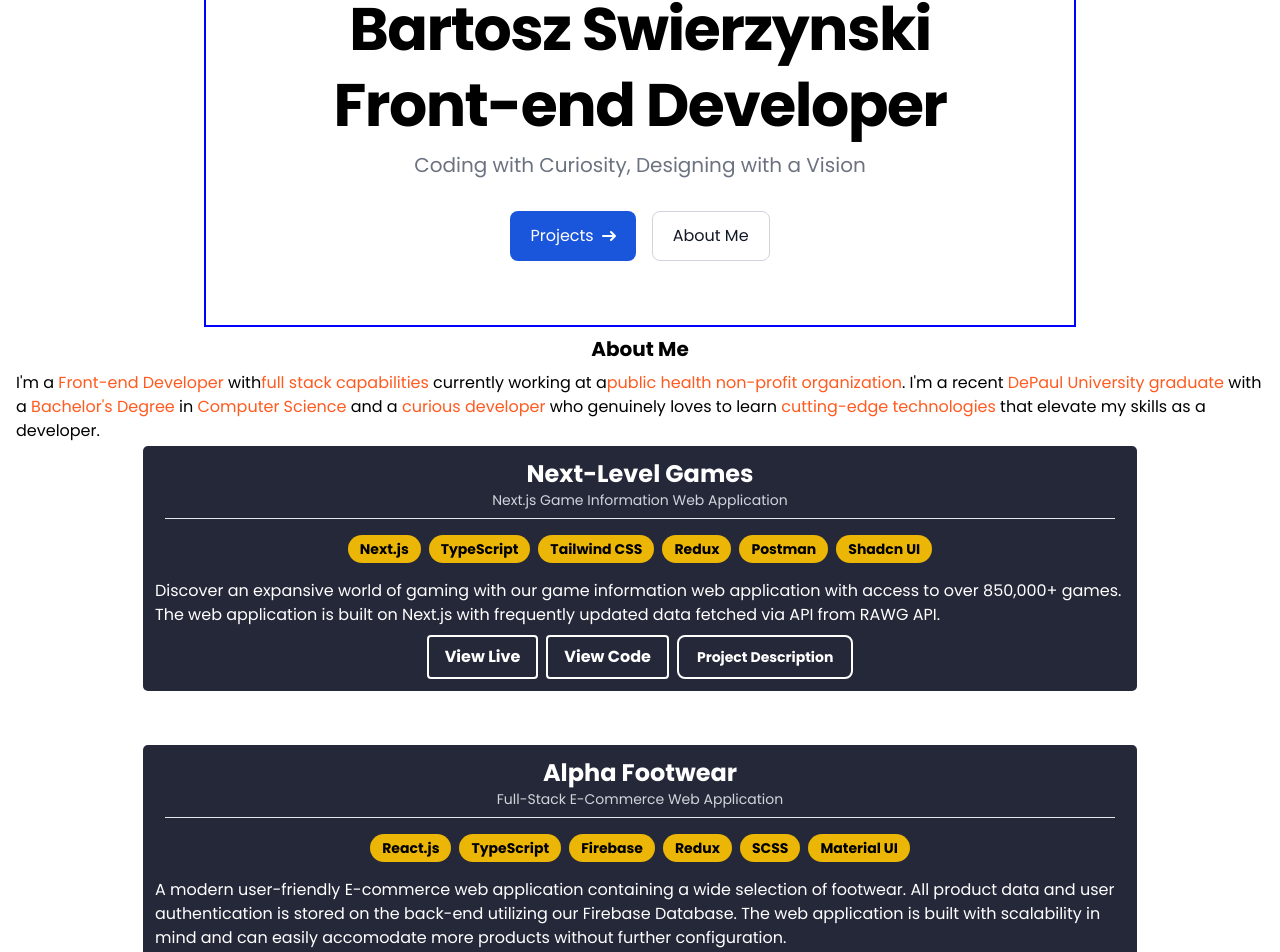
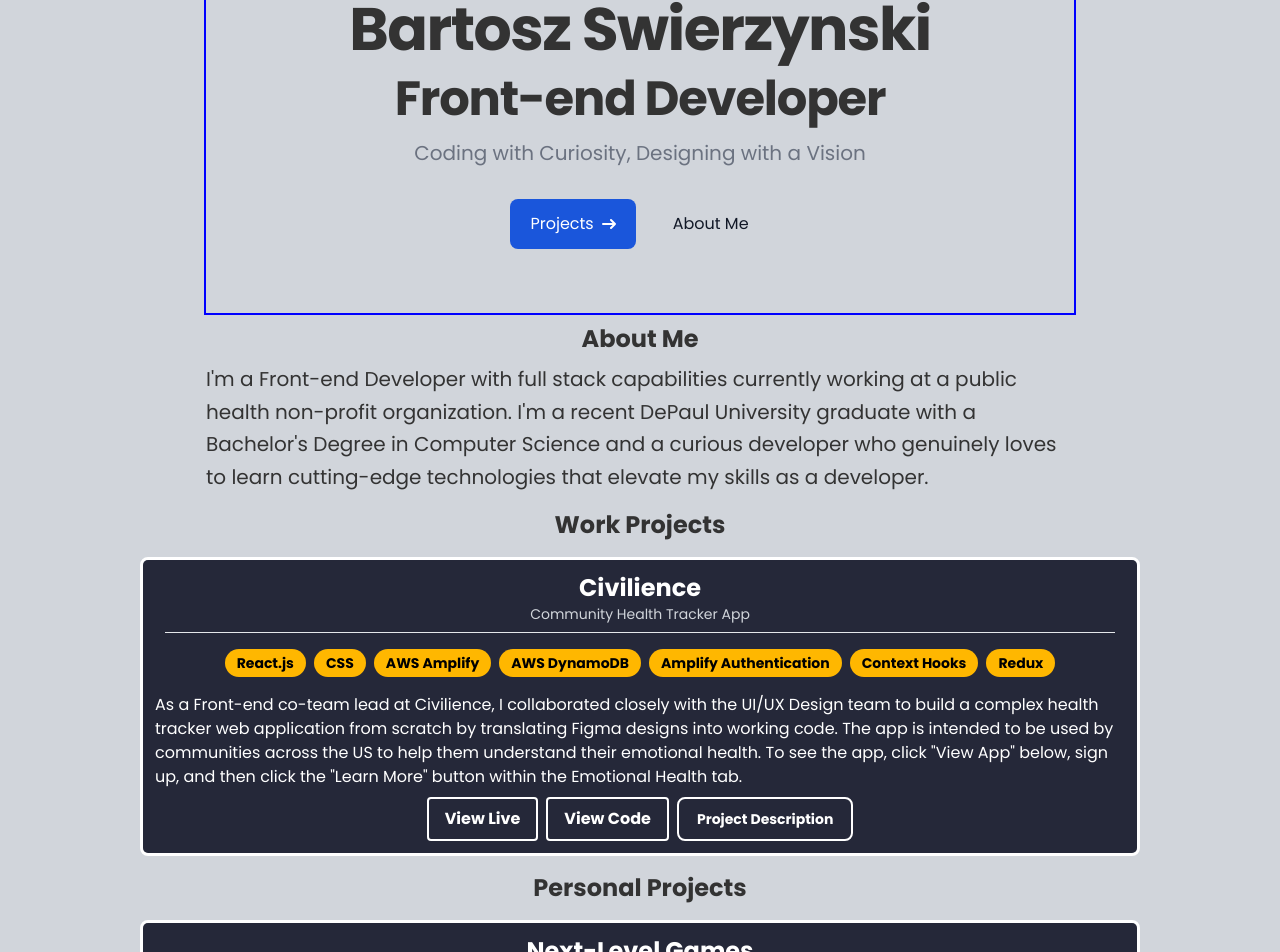
Before and after one commit to bartswierz/portfolio-website-updated, a Next.js app: page / in a window 1280 px wide. Shown: the part 155-1107 px from the top of the page. Built offline with nearby package versions, Linux system fonts and the light colour scheme.

Commit message:
config file naming changed and design changed for navbar and hero section

```diff
--- a/src/app/components/About.tsx
+++ b/src/app/components/About.tsx
@@ -1,15 +1,15 @@
 const About = () => {
   return (
-    <div className="dark:text-white">
-      <h2 className="text-xl font-bold text-center my-2">About Me</h2>
-      <p>
-        I&apos;m a <span className="text-orange-500">Front-end Developer</span> with
-        <span className="text-orange-500">full stack capabilities</span> currently working at a
-        <span className="text-orange-500">public health non-profit organization</span>. I&apos;m a recent
-        <span className="text-orange-500"> DePaul University graduate</span> with a{" "}
-        <span className="text-orange-500">Bachelor&apos;s Degree</span> in
-        <span className="text-orange-500"> Computer Science</span> and a <span className="text-orange-500">curious developer</span> who
-        genuinely loves to learn <span className="text-orange-500">cutting-edge technologies</span> that elevate my skills as a
+    <div className="dark:text-white max-w-[868px]">
+      <h2 className="text-2xl font-bold text-center my-2">About Me</h2>
+      <p className="leading-relaxed text-xl">
+        I&apos;m a <span className="dark:text-dark">Front-end Developer</span> with
+        <span className="dark:text-dark"> full stack capabilities</span> currently working at a
+        <span className="dark:text-dark"> public health non-profit organization</span>. I&apos;m a recent
+        <span className="dark:text-dark"> DePaul University graduate</span> with a{" "}
+        <span className="dark:text-dark">Bachelor&apos;s Degree</span> in
+        <span className="dark:text-dark"> Computer Science</span> and a <span className="dark:text-dark">curious developer</span> who
+        genuinely loves to learn <span className="dark:text-dark">cutting-edge technologies</span> that elevate my skills as a
         developer.
       </p>
     </div>
--- a/src/app/components/Content/ContentButtons.tsx
+++ b/src/app/components/Content/ContentButtons.tsx
@@ -17,7 +17,7 @@
 const ContentButtons = ({ liveURL, githubURL, accordionObj }: ContentButtonsProps) => {
   return (
     <div className="flex justify-center items-center gap-2">
-      <Button text="View Live" buttonType="link" link={liveURL && liveURL} />
+      {liveURL && <Button text="View Live" buttonType="link" link={liveURL} />}
       <Button text="View Code" buttonType="link" link={githubURL && githubURL} />
 
       {/* TODO - pass along accordingObj */}
--- a/src/app/components/Hero.tsx
+++ b/src/app/components/Hero.tsx
@@ -3,15 +3,16 @@
   return (
     <section className="dark:bg-gray-900">
       <div className="b py-8 px-4 mx-auto max-w-screen-xl text-center lg:py-16">
-        <h1 className="mb-4 text-4xl font-extrabold tracking-tight leading-none text-gray-900- md:text-5xl lg:text-6xl dark:text-white">
+        <h1 className="mb-4 text-4xl font-extrabold tracking-tight leading-none  md:text-5xl lg:text-6xl dark:text-dark">
           Bartosz Swierzynski
           {/* Who you gonna call? GHOST BOO-STERS */}
         </h1>
-        <h1 className="mb-4 text-2xl font-extrabold tracking-tight leading-none text-gray-900- md:text-5xl lg:text-6xl dark:text-white">
+        <h1 className="mb-4 text-2xl font-extrabold tracking-tight leading-none text-gray-900- md:text-5xl lg:text-5xl dark:text-dark">
           Front-end Developer
         </h1>
         <p className="mb-8 text-lg font-normal text-gray-500 lg:text-xl sm:px-16 lg:px-48 dark:text-gray-400">
-          Coding with Curiosity, Designing with a Vision
+          <span className="dark:text-dark">Coding</span> with <span className="dark:text-dark">Curiosity</span>,{" "}
+          <span className="dark:text-dark">Designing</span> with a <span className="dark:text-dark">Vision</span>
         </p>
         <div className="flex flex-col space-y-4 sm:flex-row sm:justify-center sm:space-y-0 sm:space-x-4">
           <a
--- /dev/null
+++ b/src/app/components/ProjectHeading.tsx
@@ -0,0 +1,9 @@
+interface ProjectHeadingProps {
+  text: string;
+}
+
+const ProjectHeading = ({ text }: ProjectHeadingProps) => {
+  return <h2 className="dark:text-white text-2xl font-semibold my-4 text-wrap text-center">{text}</h2>;
+};
+
+export default ProjectHeading;
--- a/src/app/components/ProjectList.tsx
+++ b/src/app/components/ProjectList.tsx
@@ -10,7 +10,7 @@
 const ProjectList = ({ list }: ProjectListProps) => {
   // console.log("list", list);
   return (
-    <div className="flex flex-col w-full max-w-[1000px] max-w-[60vw]- gap-12 text-white">
+    <div className="flex flex-col w-full max-w-[1000px] gap-12 text-white">
       {list.map((project) => (
         <Project data={project} key={project.id} />
       ))}
--- a/src/app/constants/index.ts
+++ b/src/app/constants/index.ts
@@ -2,7 +2,7 @@
 // import "../../../public/assets/images";
 // import "./assets/images";
 
-const NextLevelProject: ProjectData = {
+const nextLevelProject: ProjectData = {
   id: 1,
   header: "Next-Level Games",
   subheader: "Next.js Game Information Web Application",
@@ -29,7 +29,7 @@
   },
 };
 
-const AlphaFootwearProject: ProjectData = {
+const alphaFootwearProject: ProjectData = {
   id: 2,
   header: "Alpha Footwear",
   subheader: "Full-Stack E-Commerce Web Application",
@@ -56,7 +56,7 @@
   },
 };
 
-const TrailHawk: ProjectData = {
+const trailHawkProject: ProjectData = {
   id: 3,
   header: "Trailhawk",
   subheader: "Hiking & State Park Map App",
@@ -64,7 +64,7 @@
   description:
     "If youre an avid hiker or just looking for a new adventure, Trailhawk is the perfect app for you. Trailhawk lets you discover the best of the U.S. State Parks and National Parks. From casual hiking trails to treks spanning over 2000 miles, Trailhawk has you covered.",
   liveURL: "https://trailhawk.netlify.app/",
-  githubURL: "https://github.com/bartswierz/employee-records",
+  githubURL: "https://github.com/bartswierz/map-search",
   accordionObj: {
     description:
       "This Trailhawk web application is a map app built using React, Tailwind CSS, React-Leaflet, and Google Maps API. The app allows users to search for hiking trails and state parks in the United States with an autocomplete matching user input by filtering through our current 27 locations across the United States. The app is built with scalability in mind and can easily accomodate more data without further configuration. The app is deployed on Netlify and the code is hosted on GitHub.",
@@ -83,5 +83,60 @@
   },
 };
 
+const polarisProject: ProjectData = {
+  id: 4,
+  header: "Polaris",
+  subheader: "MERN Stack - Employee Database Management App",
+  technologyList: ["React.js", "Node.js", "Express.js", "MongoDB", "SCSS", "Material UI"],
+  description:
+    'MERN stack application containing employee record data with CRUD functionality. If you would like to run the application, please navigate to my github repository using the button below and read the "Getting Started" section of the documentation to set up your very own MongoDB and local environment!',
+  // liveURL: "",
+  githubURL: "https://github.com/bartswierz/employee-records",
+  accordionObj: {
+    description:
+      "The Polaris application is database management system built using the MERN stack (MongoDB, Express.js, Node.js, and React) that provides comprehensive CRUD (Create, Read, Update, Delete) functionality for managing employee data. My MERN stack application features a captivating space theme that adds an immersive and visually stunning experience for users. The highlight of this theme is an animated star background that gracefully traverses across the screen, creating a sense of movement and depth reminiscent of a space voyage.",
+    reason:
+      "I embarked on building this project with the primary goal of enhancing my skills and gaining hands-on experience with the MERN stack (MongoDB, Express.js, Node.js, and React). While I already had a solid understanding of React on the frontend, I recognized the importance of becoming well-rounded and proficient in backend development as well. This project provided the perfect opportunity to dive into backend technologies and become a stronger and more versatile developer overall.",
+    difficulties:
+      "As a front-end developer transitioning to full-stack development, my main challenge in building my MERN stack application was mastering Node.js and Express.js. Initially, understanding how to effectively setup the server side of the project proved to be the most difficult aspect. Debugging my server-side code took up a significant portion of the project's development phase. However, through dedicated research and experimentation, I gradually gained proficiency in debugging techniques, which led to a breakthrough. Over time, things started to click, and I found myself genuinely enjoying the process. Once the server-side foundation was established, the remainder of the project became more manageable, allowing me to focus on other aspects of development.",
+    features: [
+      "Implement an ordering option based on Position, Level, or Salary",
+      "Implement a raise button using a percentage of the current salary",
+    ], // for personal projects
+  },
+};
+
+const civilienceProject: ProjectData = {
+  id: 11,
+  header: "Civilience",
+  subheader: "Community Health Tracker App",
+  technologyList: ["React.js", "CSS", "AWS Amplify", "AWS DynamoDB", "Amplify Authentication", "Context Hooks", "Redux"],
+  description:
+    'As a Front-end co-team lead at Civilience, I collaborated closely with the UI/UX Design team to build a complex health tracker web application from scratch by translating Figma designs into working code. The app is intended to be used by communities across the US to help them understand their emotional health. To see the app, click "View App" below, sign up, and then click the "Learn More" button within the Emotional Health tab.',
+  liveURL: "https://www.civilience.app/",
+  githubURL: "https://civilience.social/solutions/",
+  accordionObj: {
+    description:
+      "This service helps users understand their emotional health by guiding them through a questionnaire and process screens to align their feelings and actions. It also provides community insights based on zipcode.",
+    reason:
+      "The Emotional Health Tracker (Feelings Flow Tracker) helps individuals and communities understand their emotional health through a daily survey that provides new vocabulary and aligns feelings and actions. It's designed to be used across the US and is part of the Civilience non-profit organization.",
+    difficulties:
+      "As newcomers to AWS, we had to read a lot of documentation and research to utilize its technologies. With the help of our supervisor, we used Amplify Authenticator and DynamoDB for data storage. Despite the slow process, we created a strong foundation based on Figma Designs. As a Front-end co-team lead, I managed task delegation and task quality using previous management skills. We divided the task list according to the codebase, avoiding overlap and meeting deadlines successfully.",
+    learned:
+      "At Civilience, I honed my team collaboration skills as a developer, working closely with UI/UX Design, Front-end, and Data Science teams on a constantly evolving app. As Frontend Co-team lead, I liaised with UI/UX leads to allocate tasks efficiently and improved my management skills. Regular cross-team meetings ensured everyone stayed aligned, addressed challenges, and shared updates. I also presented weekly front-end demos, answered questions, and assisted the UI/UX Design Team in building a mobile-friendly application by answering what is possible on the Front-end.",
+    contributions: [
+      "Built the foundation of the 5 Feelings Flow Questions & Summary Page as per the Figma designs",
+      "Redesigned the default Amplify Authenticator design to match the provided Figma Designs",
+      "Implemented modal screens for Glossary definitions",
+      "Implemented user form data submission to DynamoDB",
+      "Implemented React Context Hooks to work with form data",
+      "Implemented the Summary Page to display all user data from the five questions",
+      "Created custom data file of over 1500+ unique pieces of information to be used dynamically across the five questions",
+    ], // for work projects
+  },
+};
+
 // Place current and new projects into this array
-export const PersonalProjectList: ProjectData[] = [NextLevelProject, AlphaFootwearProject, TrailHawk];
+export const PersonalProjectList: ProjectData[] = [nextLevelProject, alphaFootwearProject, trailHawkProject, polarisProject];
+
+export const WorkProjectList: ProjectData[] = [civilienceProject];
--- a/src/app/layout.tsx
+++ b/src/app/layout.tsx
@@ -24,8 +24,8 @@
 // https://www.youtube.com/watch?v=optD7ns4ISQ - dark theme
 export default function RootLayout({ children }: { children: React.ReactNode }) {
   return (
-    <html lang="en" className="dark">
-      <body className={`${poppins.className} dark:bg-slate-900`}>
+    <html lang="en" className="dark text-primary">
+      <body className={`${poppins.className} bg-gray-300 dark:bg-slate-900`}>
         <Navbar_ />
         {/* <Providers> */}
         {/* <ThemeSwitcher /> */}
--- a/src/app/page.tsx
+++ b/src/app/page.tsx
@@ -5,22 +5,20 @@
 import Modal from "./components/Content/Modal";
 import Project from "./components/Project";
 import ProjectList from "./components/ProjectList";
-import { PersonalProjectList } from "./constants";
+import { PersonalProjectList, WorkProjectList } from "./constants";
+import ProjectHeading from "./components/ProjectHeading";
 
 export default function Home() {
   return (
     <main className="flex min-h-screen flex-col items-center p-4">
       <Hero />
       <About />
-      {/* TODO - project component containing images, content component, and modal for each of the projects */}
-      {/* <div className="bg-green-500"> */}
-      {/* Next Level Games */}
+
+      <ProjectHeading text="Work Projects" />
+      <ProjectList list={WorkProjectList} />
+
+      <ProjectHeading text="Personal Projects" />
       <ProjectList list={PersonalProjectList} />
-      {/* <Project /> */}
-      {/* <CarouselDefault /> */}
-      {/* <Content /> */}
-      {/* <Modal /> */}
-      {/* </div> */}
     </main>
   );
 }
--- a/src/app/types/index.ts
+++ b/src/app/types/index.ts
@@ -4,7 +4,7 @@
   subheader: string;
   technologyList: string[];
   description: string;
-  liveURL: string;
+  liveURL?: string; //Polaris doesnt have live url
   githubURL: string;
 
   accordionObj: {
--- a/tailwind.config.ts
+++ b/tailwind.config.ts
@@ -19,7 +19,11 @@
       // TODO - add custom colors as we go along to avoid having to change color in multiple places in the future
       backgroundColor: {
         primary: "#252839",
-        technology: "#ffc400e8",
+        technology: "#ffb700",
+      },
+      textColor: {
+        primary: "#333",
+        dark: "#ffb700",
       },
     },
   },
```
Also changed, not shown: src/app/components/Navbar.tsx (+5 -3 lines).
